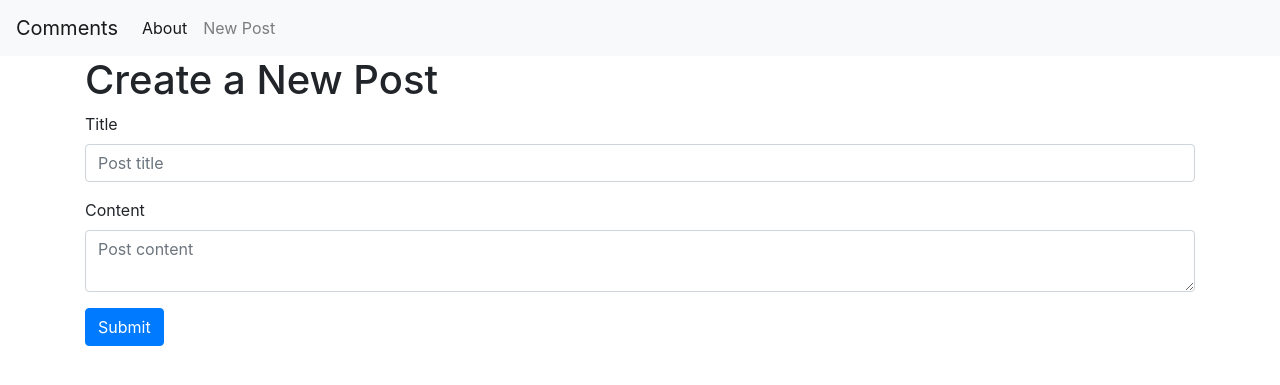
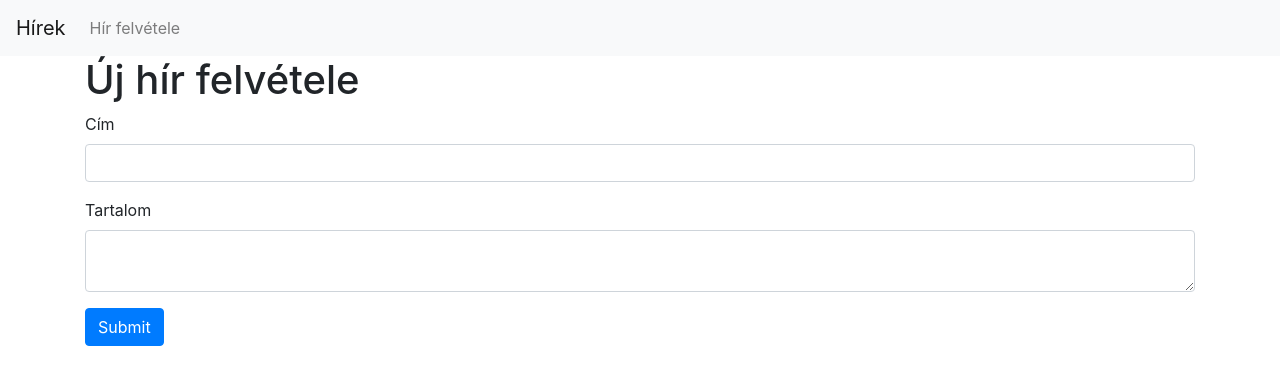
Before and after one commit to tcwzgo/PythonFlaskApp, a Flask app: page /create in a window 1280 px wide. Shown: the top 385 px of the page. Run offline with Flask 2, Linux system fonts and the light colour scheme; some libraries are stand-ins or nearby versions.

Commit message:
files updated

```diff
--- a/app.py
+++ b/app.py
@@ -1,9 +1,11 @@
+import os
 import sqlite3
 from flask import Flask, render_template, request, url_for, flash, redirect
 from werkzeug.exceptions import abort
 
 app = Flask(__name__)
 app.config['SECRET_KEY'] = 'your secret key'
+port = int(os.environ.get("PORT", 5000))
 
 # to get a post by id
 # the id is gonna be in the header
--- a/templates/base.html
+++ b/templates/base.html
@@ -12,17 +12,14 @@
   </head>
   <body>
     <nav class="navbar navbar-expand-md navbar-light bg-light">
-        <a class="navbar-brand" href="{{ url_for('index')}}">Comments</a>
+        <a class="navbar-brand" href="{{ url_for('index')}}">Hírek</a>
         <button class="navbar-toggler" type="button" data-toggle="collapse" data-target="#navbarNav" aria-controls="navbarNav" aria-expanded="false" aria-label="Toggle navigation">
             <span class="navbar-toggler-icon"></span>
         </button>
         <div class="collapse navbar-collapse" id="navbarNav">
             <ul class="navbar-nav">
-            <li class="nav-item active">
-                <a class="nav-link" href="#">About</a>
-            </li>
             <li class="nav-item">
-                <a class="nav-link" href="{{url_for('create')}}">New Post</a>
+                <a class="nav-link" href="{{url_for('create')}}">Hír felvétele</a>
             </li>
             </ul>
         </div>
--- a/templates/create.html
+++ b/templates/create.html
@@ -1,19 +1,19 @@
 {% extends 'base.html' %}
 
 {% block content %}
-<h1>{% block title %} Create a New Post {% endblock %}</h1>
+<h1>{% block title %} Új hír felvétele {% endblock %}</h1>
 
 <form method="post">
     <div class="form-group">
-        <label for="title">Title</label>
+        <label for="title">Cím</label>
         <input type="text" name="title"
-               placeholder="Post title" class="form-control"
+               class="form-control"
                value="{{ request.form['title'] }}"></input>
     </div>
 
     <div class="form-group">
-        <label for="content">Content</label>
-        <textarea name="content" placeholder="Post content"
+        <label for="content">Tartalom</label>
+        <textarea name="content"
                   class="form-control">{{ request.form['content'] }}</textarea>
     </div>
     <div class="form-group">
```
Also changed, not shown: database.db.
